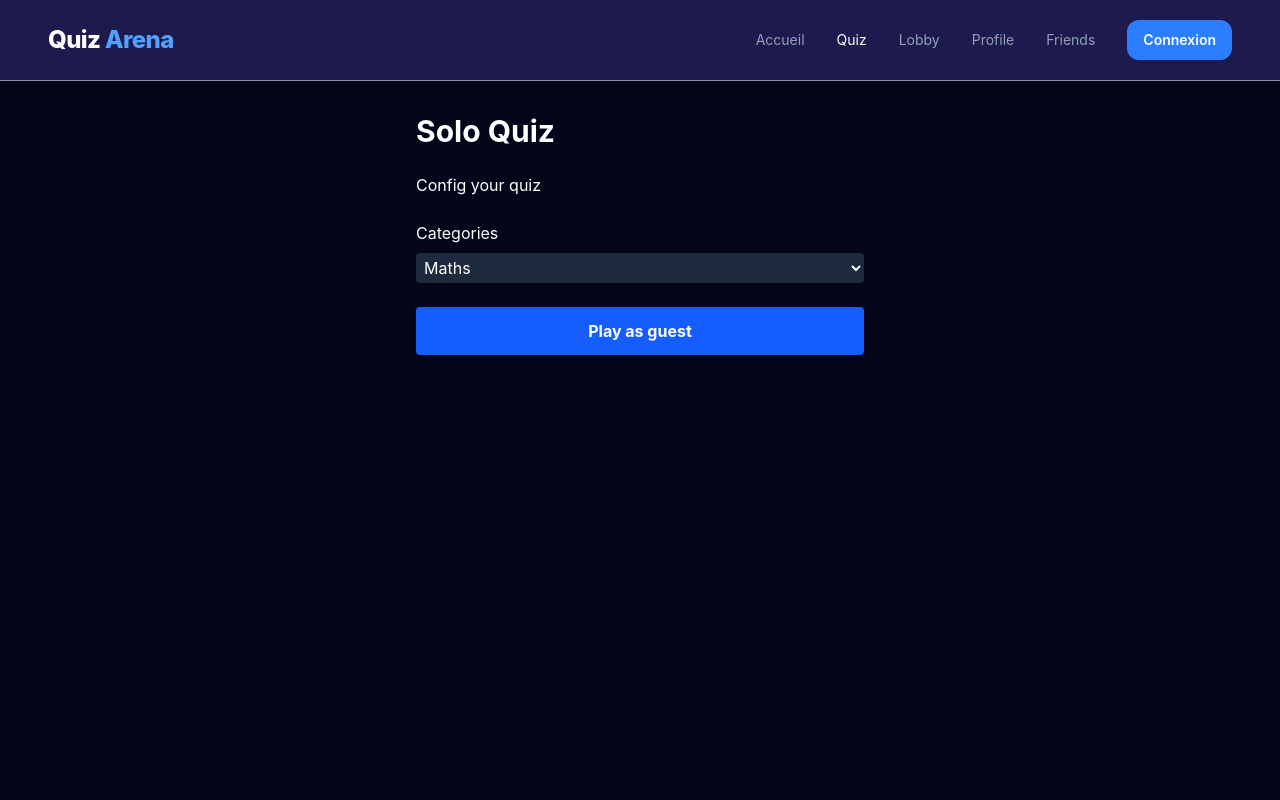
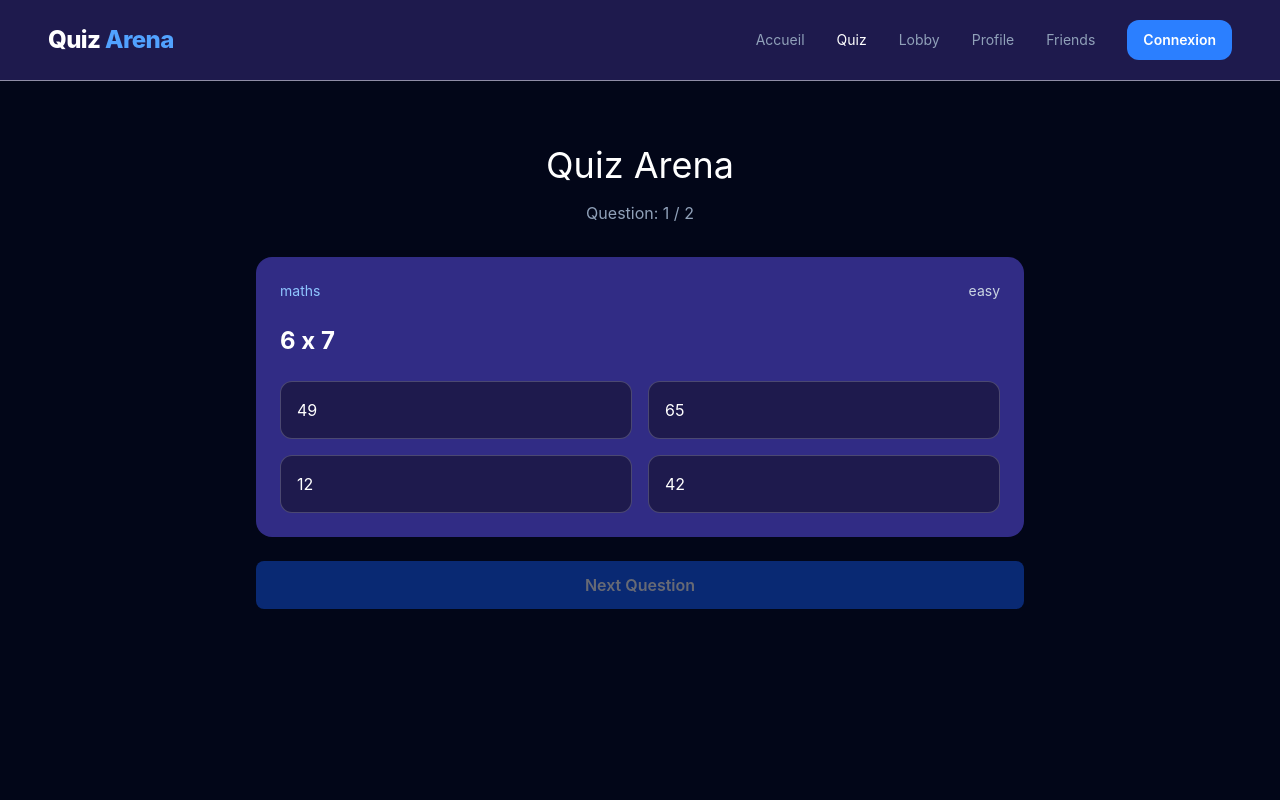
Before and after one commit to rafeger/Transcendance, a React (Vite) app in the folder frontend/: page /quiz in a window 1280 px wide. Shown: the top 800 px of the page. Built offline with nearby package versions, Linux system fonts and the light colour scheme.

Commit message:
update page lobby

```diff
--- /dev/null
+++ b/frontend/src/components/quiz/AnswerButton.tsx
@@ -0,0 +1,20 @@
+type AnswerButtonProps = {
+    answer: string;
+    index: number;
+    selectedAnswer: number | null;
+    onSelect: (index: number) => void;
+};
+
+function AnswerButton({answer, index, selectedAnswer, onSelect,}: AnswerButtonProps) {
+    const isSelected = selectedAnswer === index;
+
+    return (
+        <button onClick={() => onSelect(index)}
+        className={`w-full rounded-xl border p-4 text-left transition ${
+            isSelected ? "border-blue-400 bg-blue-600"
+            : "border-white/20 bg-indigo-950 hover:bg-indigo-800"
+        }`}>{answer}</button>
+    );
+}
+
+export default AnswerButton;
--- /dev/null
+++ b/frontend/src/components/quiz/QuestionCard.tsx
@@ -0,0 +1,31 @@
+import type { Question } from "../../data/questions";
+import AnswerButton from "./AnswerButton";
+
+type QuestionCardProps = {
+    question: Question;
+    selectedAnswer: number | null;
+    onSelectAnswer: (index: number) => void;
+};
+
+function QuestionCard({ question, selectedAnswer, onSelectAnswer }: QuestionCardProps) {
+    return (
+        <section className="rounded-2xl bg-indigo-900 p-6">
+            <div className="flex items-center justify-between">
+                <span className="text-sm text-blue-300">{question.category}</span>
+                <span className="text-sm text-slate-300">{question.difficulty}</span>
+            </div>
+
+            <h2 className="mt-6 text-2xl font-bold">{question.question}</h2>
+
+            <div className="mt-6 grid gap-4 sm:grid-cols-2">
+                {question.answers.map((answer, index) => (
+                    <AnswerButton key={index} answer={answer}
+                    index={index} selectedAnswer={selectedAnswer}
+                    onSelect={onSelectAnswer} />
+                ))}
+            </div>
+        </section>
+    );
+}
+
+export default QuestionCard;
--- a/frontend/src/data/questions.ts
+++ b/frontend/src/data/questions.ts
@@ -3,24 +3,30 @@ export type Category = "maths" | "geography";
 export type Question = {
     id: number;
     category: Category;
+    difficulty: "easy" | "medium" | "hard";
     question: string;
     answers: string[];
     correctAnswer: number;
+    timeLimit: number;
 };
 
 export const questions: Question[] = [
     {
         id: 1,
         category: "maths",
+        difficulty: "easy",
         question: "6 x 7",
         answers: ["49", "65", "12", "42"],
         correctAnswer: 3,
+        timeLimit: 10,
     },
     {
         id: 2,
         category: "geography",
+        difficulty: "easy",
         question: "What is the capital of France",
         answers: ["Berlin", "Paris", "Oslo", "London"],
         correctAnswer: 1,
+        timeLimit: 10,
     },
 ];
--- a/frontend/src/pages/Home.tsx
+++ b/frontend/src/pages/Home.tsx
@@ -1,4 +1,3 @@
-//import { Link, useNavigate } from "react-router-dom";
 import { Link } from "react-router-dom";
 import { useState } from "react";
 import { AiFillThunderbolt } from "react-icons/ai";
@@ -6,15 +5,10 @@ import { BiSolidTrophy } from "react-icons/bi";
 import { GiBrain } from "react-icons/gi";
 import { IoSettingsSharp } from "react-icons/io5";
 import { useTheme } from "../contexts/ThemeContext";
-//import { FaSearch } from "react-icons/fa";
 
 function Home() {
   const { isDark, toggleTheme } = useTheme();
   const [isSettingOpen, setSettingOpen] = useState(false);
-  //const navigate = useNavigate();
-  //const [search, setSearch] = useState("");
-
-  //const themes = ["Science", "History", "Cinema"];
 
   return (
     <main className={`min-h-screen transition-colors
--- a/frontend/src/pages/Quiz.tsx
+++ b/frontend/src/pages/Quiz.tsx
@@ -1,154 +1,73 @@
 import { useState } from "react";
-import { questions, type Category } from "../data/questions";
+import { questions } from "../data/questions";
+import QuestionCard from "../components/quiz/QuestionCard";
 
 function Quiz() {
-    const [guestName, setGuestName] = useState("");
-    const [category, setCategory] = useState("maths");
-    const [isPlaying, setIsPlaying] = useState(false);
-    const [questionIndex, setQuestionIndex] = useState(0);
-    const [score, setScore] = useState(0);
-    const [selectAnswer, setSelectAnswer] = useState<number | null>(null);
-    const [isFinished, setIsFinished] = useState(false);
+    const [currentQuestionIndex, setCurrentQuestionIndex] = useState(0);
+    const [selectedAnswer, setSelectedAnswer] = useState<number | null>(null);
+    const [score,setScore] = useState(0);
+    const [isFinished, setFinished] = useState(false);
+    const currentQuestion = questions[currentQuestionIndex];
 
-
-    const filteredQuestions = questions.filter((q) => q.category === category);
-    const currentQuestion = filteredQuestions[questionIndex];
-
-    function startQuiz() {
-        if (filteredQuestions.length === 0) {
-            return ;
-        }
-        setGuestName(`Guest${Math.floor(Math.random() * 10000)}`);
-        setQuestionIndex(0);
-        setScore(0);
-        setSelectAnswer(null);
-        setIsFinished(false);
-        setIsPlaying(true);
-    }
-
-    function handleAnswer(answerIndex: number) {
-        if (selectAnswer !== null) return ;
-        setSelectAnswer(answerIndex);
-        if (answerIndex === currentQuestion.correctAnswer) {
+    function handleSelectAnswer(index: number) {
+        if (selectedAnswer !== null) return ;
+        setSelectedAnswer(index);
+        if (index === currentQuestion.correctAnswer) {
             setScore((previousScore) => previousScore + 1);
         }
     }
 
-    function nextQuestion() {
-        if (questionIndex + 1 < filteredQuestions.length) {
-            setQuestionIndex((previousIndex) => previousIndex + 1);
-            setSelectAnswer(null);
-        }
-        else {
-            setIsFinished(true);
+    function handleNextQuestion() {
+        if (selectedAnswer === null) return ;
+        if (currentQuestionIndex < questions.length - 1) {
+            setCurrentQuestionIndex((previousIndex) => previousIndex + 1);
+            setSelectedAnswer(null);
+        } else {
+            setFinished(true);
         }
     }
 
-    function restartQuiz() {
-        setIsPlaying(false);
-        setIsFinished(false);
-        setQuestionIndex(0);
+    function handleRestart() {
+        setCurrentQuestionIndex(0);
+        setSelectedAnswer(null);
         setScore(0);
-        setSelectAnswer(null);
-    }
-
-    if (!isPlaying) {
-        return (
-            <main className="min-h-screen bg-slate-950 p-8 text-white">
-                <div className="mx-auto max-w-md space-y-6">
-                    <h1 className="text-3xl font-bold">Solo Quiz</h1>
-                    <p>Config your quiz</p>
-                    <div>
-                        <label htmlFor="category">Categories</label>
-                        <select
-                        id="category" value={category}
-                        onChange={(e) => setCategory(e.target.value as Category)}
-                        className="mt-2 w-full rounded bg-slate-800 p-1">
-                            <option value="maths">Maths</option>
-                            <option value="geography">Geography</option>
-                        </select>
-                    </div>
-
-                    <button onClick={startQuiz} disabled={filteredQuestions.length === 0}
-                    className="w-full rounded bg-blue-600 p-3 font-bold disabled:opacity-50
-                    cursor-pointer">
-                        Play as guest
-                    </button>
-
-                    {filteredQuestions.length === 0 && (
-                        <p>No question available for this choice.</p>
-                    )}
-                </div>
-            </main>
-        );
+        setFinished(false);
     }
 
     if (isFinished) {
         return (
-            <main className="min-h-screen bg-slate-950 p-8 text-white">
-                <div className="mx-auto max-w-md space-y-6 text-center">
-                    <h1 className="text-3xl font-bold">Quiz finished!</h1>
-                    <p className="text-2xl">
-                        Score: {score} / {filteredQuestions.length}
-                    </p>
-                    <p>{Math.round((score / filteredQuestions.length) * 100)}%</p>
+            <main className="min-h-screen bg-slate-950 px-4 py-16 text-white">
+                <div className="mx-auto max-w-2xl rounded-2xl bg-indigo-900
+                p-8 text-center">
+                    <h1 className="text-4xl font-bold">Quiz finished!</h1>
+                    <p className="mt-6 text-2xl">Your score: {score}/{questions.length}</p>
 
-                    <button onClick={restartQuiz}
-                    className="rounded bg-blue-600 px-6 py-3 font-bold">Play again</button>
+                    <button onClick={handleRestart}
+                    className="mt-8 rounded-lg bg-blue-600 px-6 py-3 hover:bg-blue-500">
+                        Play again
+                    </button>
                 </div>
             </main>
         );
     }
 
     return (
-        <main className="min-h-screen bg-slate-950 text-white p-8">
-            <div className="mx-auto max-w-2xl space-y-6">
-                <div className="flex justify-between gap-4">
-                    <p>Player: {guestName}</p>
-                    <p>Score: {score}</p>
+        <main className="min-h-screen bg-slate-950 px-4 py-16 text-white">
+            <div className="mx-auto max-w-3xl">
+                <h1 className="text-center text-bold text-4xl">Quiz Arena</h1>
+                <p className="mt-4 text-center text-slate-400">
+                    Question: {currentQuestionIndex + 1} / {questions.length}
+                </p>
+                <div className="mt-8">
+                    <QuestionCard question={currentQuestion} selectedAnswer={selectedAnswer}
+                    onSelectAnswer={handleSelectAnswer} />
                 </div>
 
-                <p className="text-slate-400">Question {questionIndex + 1} / {filteredQuestions.length}</p>
-                <div className="h-2 overfow-hidden rounded bg-slate-800">
-                    <div className="h-full bg-blue-500"
-                    style={{
-                        width: `${((questionIndex + 1) / filteredQuestions.length) * 100}%`,
-                    }}></div>
-
-                    <h1 className="text-2xl font-bold">{currentQuestion.question}</h1>
-                    <div className="grid gap-3">
-                        {currentQuestion.answers.map((answer, index) => {
-                        const isCorrect = index === currentQuestion.correctAnswer;
-                        const isSelected = index === selectAnswer;
-                        let answerStyle = "rounded-lg border border-slate-700 bg-slate-800 p-4 text-left";
-                        if (selectAnswer !== null && isCorrect) {
-                            answerStyle = "rounded-lg border border-green-500 bg-green-900 p-4 text-left";
-                        } else if (isSelected && !isCorrect) {
-                            answerStyle = "rounded-lg border border-red-500 bg-red-900 p-4 text-left";
-                        }
-
-                        return (
-                            <button key={index} onClick={() => handleAnswer(index)}
-                            disabled={selectAnswer !== null}
-                            className={`${answerStyle} disabled:cursor-default`}>{answer}</button>
-                        );
-                    })}
-                    </div>
-
-                    {selectAnswer !== null && (
-                        <div className="space-y-4">
-                            <p>{selectAnswer === currentQuestion.correctAnswer ?
-                            "Good answer" : `Bad answer. The good answer was:
-                            ${currentQuestion.answers[currentQuestion.correctAnswer]}`}</p>
-
-                            <button onClick={nextQuestion}
-                            className="w-full rounded bg-blue-600 p-3 font-bold">
-                                {questionIndex + 1 === filteredQuestions.length ?
-                                "See the results" : "Next question"}
-                            </button>
-                        </div>
-                    )}
-                </div>
+                <button onClick={handleNextQuestion} disabled={selectedAnswer === null}
+                className="mt-6 w-full rounded-lg bg-blue-600 py-3 font-semibold
+                hover:bg-blue-500 disabled:cursor-not-allowed disabled:opacity-40">
+                    {currentQuestionIndex === questions.length - 1 ? "Finish Quiz" : "Next Question"}
+                </button>
             </div>
         </main>
     );
```
Also changed, not shown: frontend/src/components/quiz/Timer.tsx (added).
